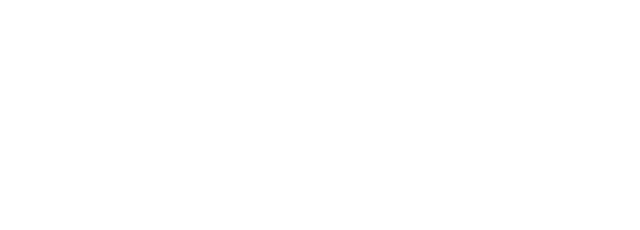
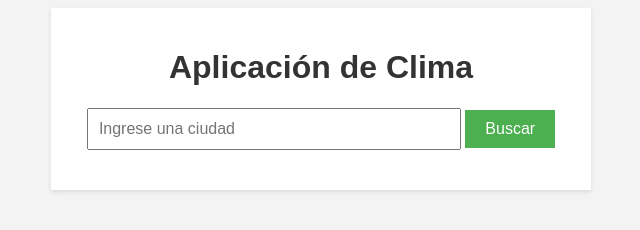
Before and after one commit to yeifreng/climaApp-javascript, a plain HTML site: page index.html in a window 1280 px wide. Shown: the whole page, without its empty margins (319-959 px from the left). Drawn offline with Linux system fonts and the light colour scheme.

Commit message:
agregando estructura html y estilos css

```diff
--- a/index.html
+++ b/index.html
@@ -2,10 +2,18 @@
 <html lang="es">
 <head>
     <meta charset="UTF-8">
+    <meta http-equiv="X-UA-Compatible" content="IE=edge">
     <meta name="viewport" content="width=device-width, initial-scale=1.0">
-    <title>Document</title>
+    <link rel="stylesheet" href="style.css">
+    <title>Aplicación del Clima</title>
 </head>
 <body>
-
+  <div class="contenedor">
+    <h1>Aplicación de Clima</h1>
+    <input type="text" id="ciudadEntrada" placeholder="Ingrese una ciudad">
+    <button id="botonBusqueda">Buscar</button>
+    <div id="datosClima"></div>
+  </div>
+  <script src="script.js"></script>
 </body>
 </html>
--- a/style.css
+++ b/style.css
@@ -0,0 +1,37 @@
+body {
+    font-family: Arial, sans-serif;
+    background-color: #f3f3f3;
+  }
+
+  .contenedor {
+    max-width: 500px;
+    margin: 0 auto;
+    padding: 20px;
+    text-align: center;
+    background-color: #ffffff;
+    box-shadow: 0 2px 4px rgba(0, 0, 0, 0.1);
+  }
+
+  h1 {
+    color: #333333;
+  }
+
+  input[type="text"] {
+    padding: 10px;
+    font-size: 16px;
+    width: 70%;
+  }
+
+  button {
+    padding: 10px 20px;
+    font-size: 16px;
+    background-color: #4CAF50;
+    color: #ffffff;
+    border: none;
+    cursor: pointer;
+  }
+
+  #datosClima {
+    margin-top: 20px;
+    font-size: 18px;
+  }
```
